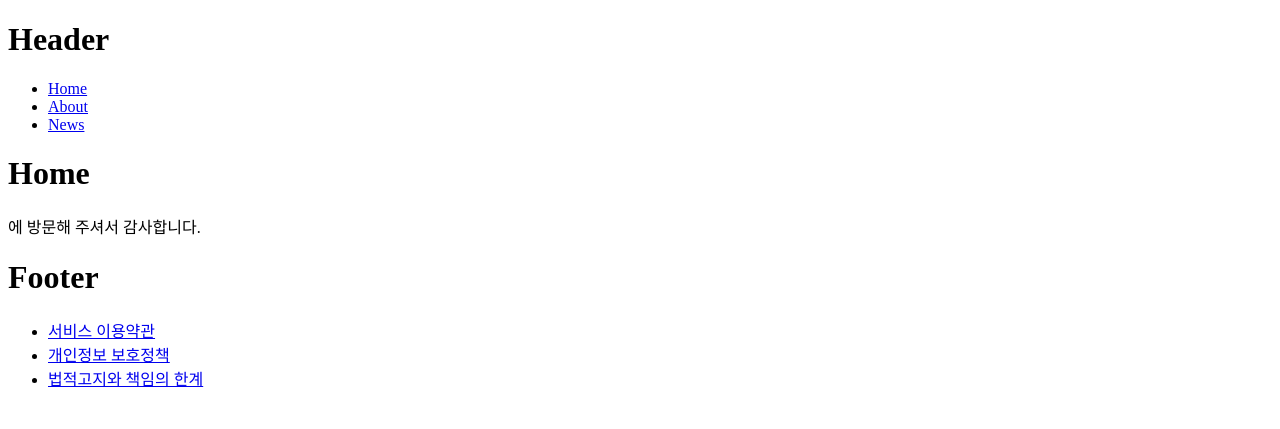
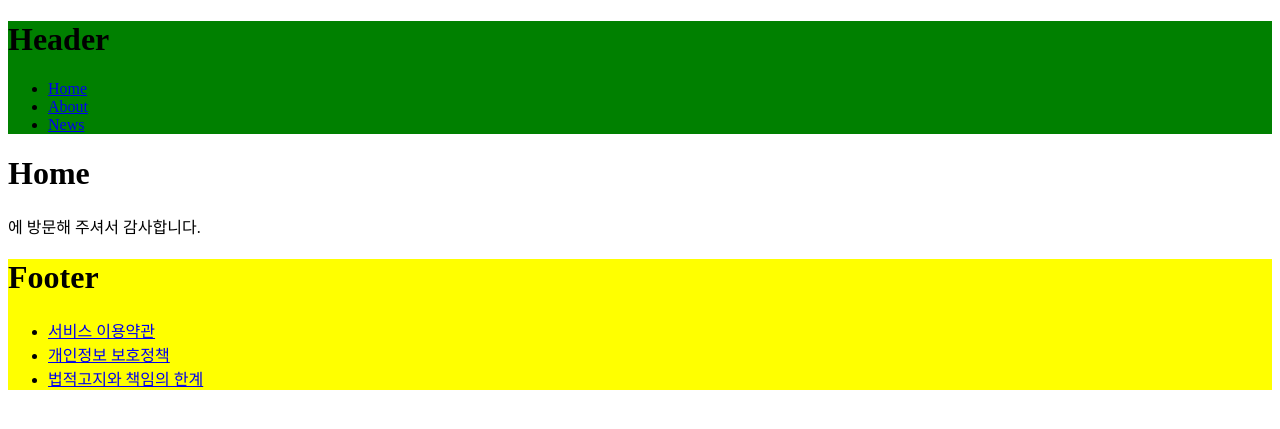
Before and after one commit to wonju/exblog, a Django app: template wpsblog/wpsblog/templates/home.html in a window 1280 px wide. Shown: the top 429 px of the page. Run offline with Django 3.2, Linux system fonts and the light colour scheme; the template is opened without the code that fills it, so the values that code supplies are empty.

Commit message:
init staticfiles: including css, js

```diff
--- /dev/null
+++ b/wpsblog/wpsblog/static/css/application.css
@@ -0,0 +1,7 @@
+header {
+  background-color: green;
+}
+
+footer {
+  background-color: yellow;
+}
--- /dev/null
+++ b/wpsblog/wpsblog/static/js/application.js
@@ -0,0 +1 @@
+// alert("hello world");
--- a/wpsblog/wpsblog/templates/base.html
+++ b/wpsblog/wpsblog/templates/base.html
@@ -1,7 +1,9 @@
-<!DOCTYPE html>
+{% load staticfiles %}<!DOCTYPE html>
 <head>
   <meta charset="utf-8">
   <title>{% block title %}{% endblock %}</title>
+  <link rel="stylesheet" href="{% static "css/application.css" %}"
+  <script src="{% static "js/application.js" %}"></script>
 </head>
 <body>
   {% include "header.html" %}
```
